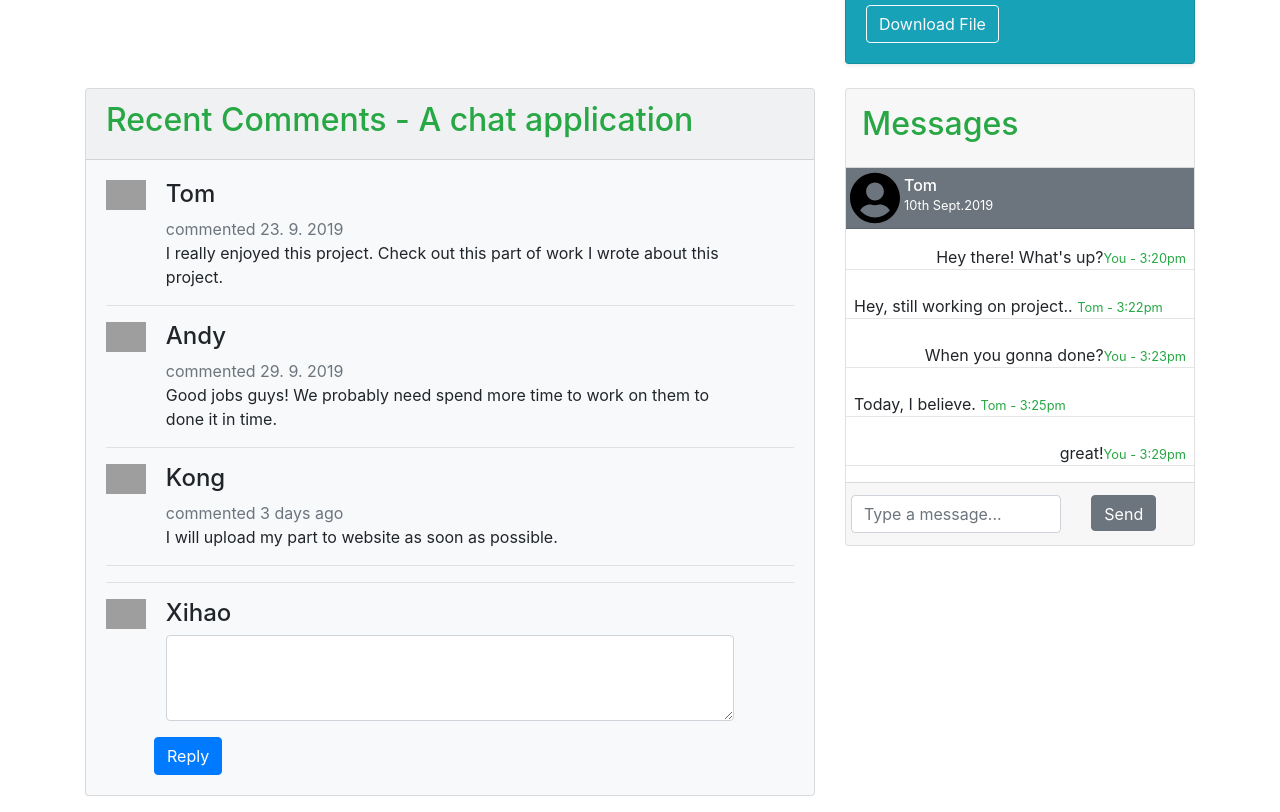
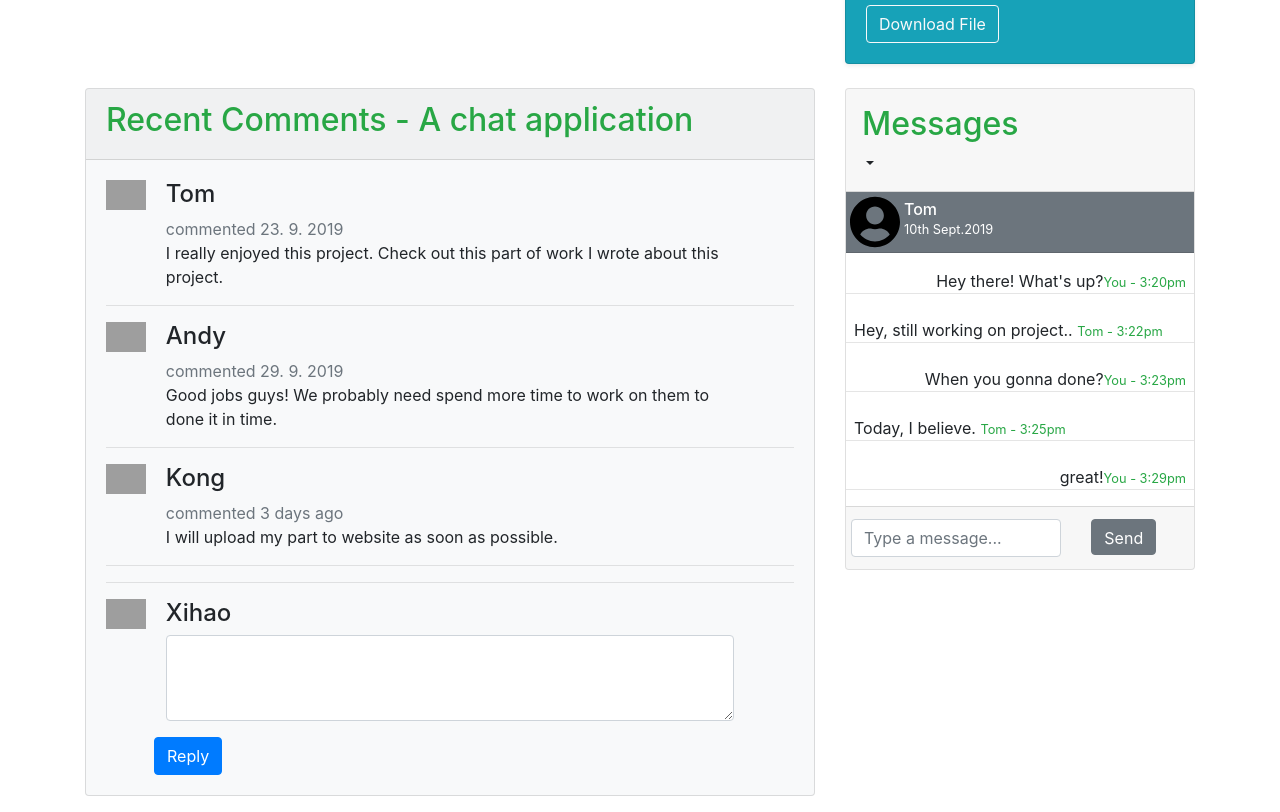
Before and after one commit to Jsxixs/2033-WebApplicationDashboardPage, a plain HTML site: page index.html in a window 1280 px wide. Shown: the part 1264-2076 px from the top of the page. Drawn offline with nearby package versions, Linux system fonts and the light colour scheme; grey boxes are pictures that could not be loaded.

Commit message:
Update index.html

```diff
--- a/index.html
+++ b/index.html
@@ -254,7 +254,7 @@
                 </div>
                 <div class="col-lg-4">
                         <div class="card" id="msg">
-                                <div class="card-header p-3 dropdown" href="#" id="navbarDropdown"  data-toggle="dropdown" aria-haspopup="true" aria-expanded="false"><a class="text-decoration-none text-success" href="#"><h2>Messages</h2></a></div>
+                                <div class="card-header p-3 dropdown dropdown-toggle" href="#" id="navbarDropdown"  data-toggle="dropdown" aria-haspopup="true" aria-expanded="false"><a class="text-decoration-none text-success" href="#"><h2>Messages</h2></a></div>
                                 <div class="dropdown-menu dropdown-menu mr-3" aria-labelledby="navbarDropdown">
                                         <a class="dropdown-item my-1" href="#"><img class=" float-left" src="/img/profile.svg" alt="" width="25px"><span class="ml-1">Andy<span class="badge badge-light mx-1 bg-danger text-white">2</span></span><button type="button" class="btn btn-sm btn-danger float-right ml-4">Delete</button></a>
                                         <a class="dropdown-item my-1" href="#"><img class=" float-left" src="/img/profile.svg" alt="" width="25px"><span class="ml-1">William<span class="badge badge-light mx-1 bg-danger text-white">1</span></span><button type="button" class="btn btn-sm btn-danger float-right ml-4">Delete</button></a>
```
